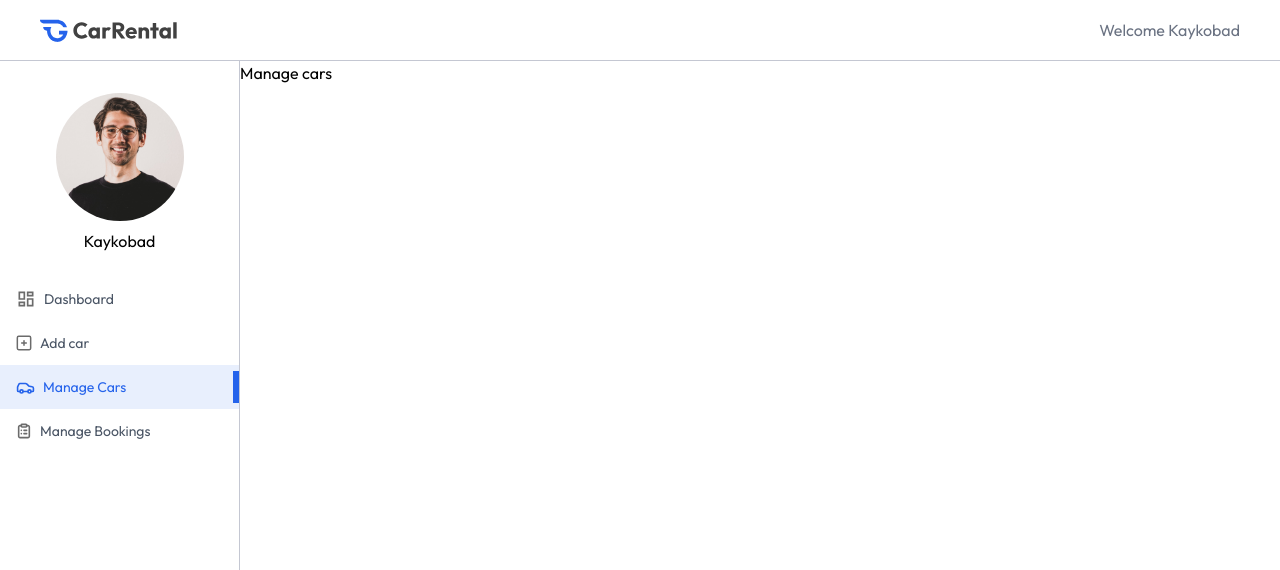
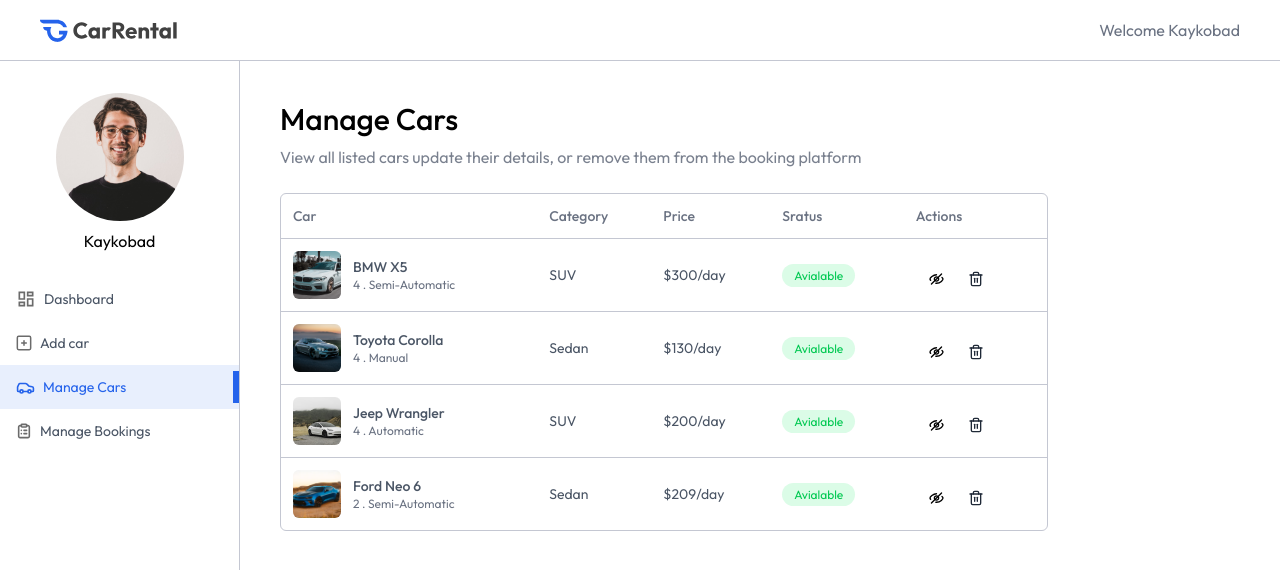
Before and after one commit to shahariat39/WEB-350, a React (Vite) app in the folder client/: page /owner/manage-cars in a window 1280 px wide. Shown: the top 570 px of the page. Built offline with nearby package versions, Linux system fonts and the light colour scheme.

Commit message:
manage cars section on owner dashboard added

```diff
--- a/client/src/pages/owner/ManageCars.jsx
+++ b/client/src/pages/owner/ManageCars.jsx
@@ -1,8 +1,68 @@
+import { useEffect, useState } from "react"
+import { assets, dummyCarData } from "../../assets/assets";
+import Title from "../../components/owner/Title";
+
 const ManageCars = () => {
+
+  const currency = import.meta.env.VITE_CURRENCY
+
+  const [cars , setCars] = useState([]);
+
+  const fetchOwnerCars=async()=>{
+    setCars(dummyCarData)
+  }
+
+  useEffect(()=>{
+    fetchOwnerCars()
+  },[])
+
   return (
-    <>
-        Manage cars
-    </>
+    <div className=" px-4 pt-10 md:px-10 w-full">
+      <Title title="Manage Cars " subtitle="View all listed cars  update their details, or remove them from the booking platform" />
+
+      <div className=" max-w-3xl w-full rounded-md overflow-hidden border border-borderColor mt-6">
+
+        <table className=" w-full border-collapse text-left text-sm text-gray-600">
+          <thead className=" text-gray-500">
+              <tr>
+                <th className=" p-3 font-medium">Car</th>
+                <th className=" p-3 font-medium max-md:hidden">Category</th>
+                <th className=" p-3 font-medium">Price</th>
+                <th className=" p-3 font-medium">Sratus</th>
+                <th className=" p-3 font-medium max-md:hidden">Actions</th>
+              </tr>
+          </thead>
+          <tbody>
+            {
+              cars.map((car,index)=>(
+                <tr key={index} className=" border-t border-borderColor">
+
+                  <td className=" p-3 flex items-center gap-3">
+                    <img src={car.image} alt="" className=" h-12 w-12 aspect-square rounded-md object-cover"/>
+                    <div className="max-md:hidden">
+                      <p className=" font-medium">{car.brand} {car.model}</p>
+                      <p className=" text-xs text-gray-500">{car.seating_capacity} . {car.transmission}</p>
+                    </div>
+                  </td>
+                  <td className="p-3 max-md:hidden">{car.category}</td>
+                  <td className="p-3 ">{currency}{car.pricePerDay}/day</td>
+                  <td className="p-3 max-md:hidden">
+                    <span className={` px-3 py-1 rounded-full text-xs ${car.isAvaliable ? 'bg-green-100 text-green-500': 'bg-red-100 text-red-500'}`}>
+                      {car.isAvaliable ? "Avialable":"Unavialable"}
+                    </span>
+                  </td>
+                  <td className=" flex items-center p-3">
+                    <img src={car.isAvaliable ? assets.eye_close_icon : assets.eye_icon} alt="" className="cursor-pointer"/>
+                    <img src={assets.delete_icon} alt="" className="cursor-pointer"/>
+                  </td>
+                </tr>
+              ))
+            }
+          </tbody>
+        </table>
+
+      </div>
+    </div>
   )
 }
 export default ManageCars
```
